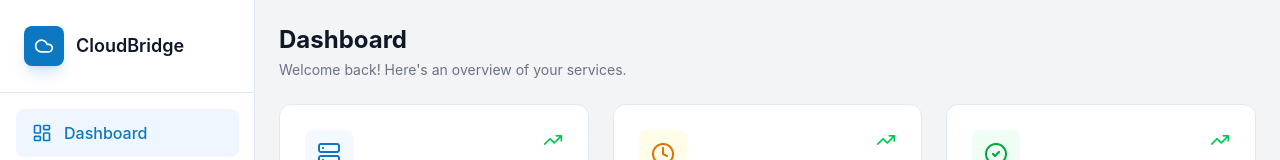
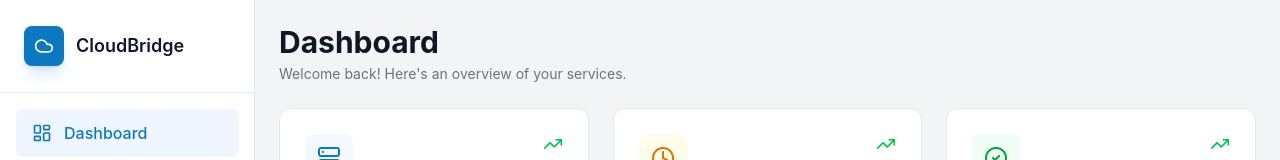
Before and after one commit to Dakshinkali-Team/Portal-CloudBridge, a React (Vite) app in the folder client/cloudbridge/: page /dashboard in a window 1280 px wide. Shown: the top 160 px of the page. Built offline with nearby package versions, Linux system fonts and the light colour scheme.

Commit message:
Font size is updated from 2xl to 3xl.

```diff
--- a/client/cloudbridge/src/pages/customer_dashboard/DashboardPage.jsx
+++ b/client/cloudbridge/src/pages/customer_dashboard/DashboardPage.jsx
@@ -7,7 +7,7 @@
     <div className="flex flex-col gap-6 w-full px-6 py-6">
       {/* Header */}
       <div>
-        <h1 className="text-2xl font-bold text-gray-900">Dashboard</h1>
+        <h1 className="text-3xl font-bold text-gray-900">Dashboard</h1>
         <p className="text-sm text-gray-500 mt-1">
           Welcome back! Here's an overview of your services.{" "}
         </p>
```
